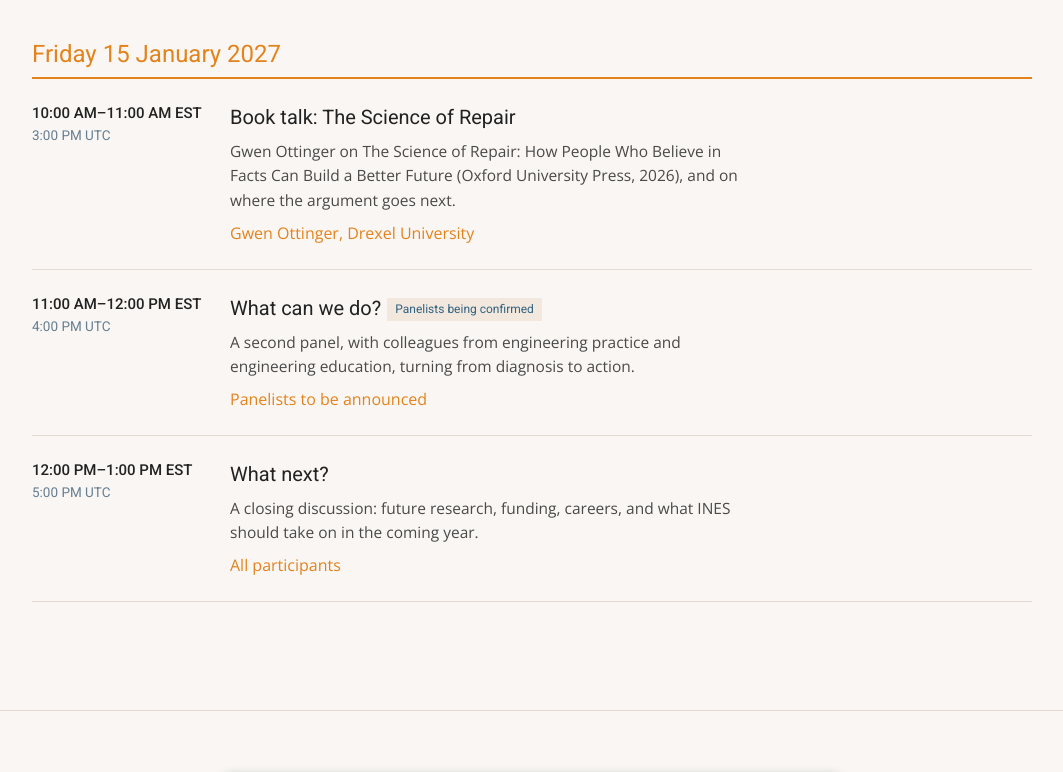
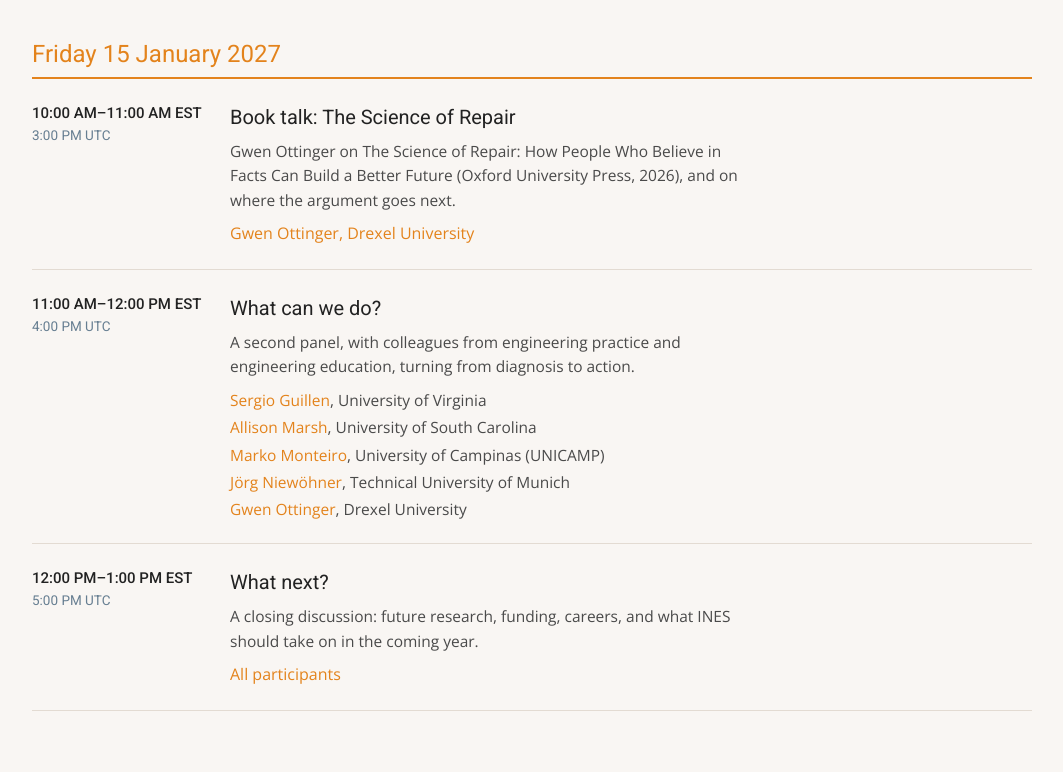
Before and after one commit to rhearty1/ines-workshop-2027, a plain HTML site: page index.html in a window 1280 px wide. Shown: the part 2357-3129 px from the top of the page, without its empty margins (108-1171 px from the left). Drawn offline with nearby package versions, Linux system fonts and the light colour scheme.

Commit message:
Session 5: the confirmed panelists
Panel 5 ("What can we do?") finished recruiting, per the 4 November
thread. Five names, so this adds an optional `people` array rendered as
a list; `who` still works and the other sessions keep using it. A
run-on paragraph of five name-and-affiliation pairs in amber was hard
to scan.

Affiliations are the speakers' own institutions. Allison Marsh is at
the University of South Carolina, not IEEE - she writes IEEE Spectrum's
"Past Forward" column and records oral histories for the IEEE History
Center, but IEEE is not her employer.

Co-Authored-By: Claude Opus 5 <noreply@anthropic.com>
Claude-Session: https://claude.ai/code/session_019UqRDaLk933fg4EMiPqAqv

```diff
--- a/index.html
+++ b/index.html
@@ -244,6 +244,12 @@ section p + p { margin-top: 1em; }
   background: var(--tan); color: var(--slate); padding: 2px 8px; margin-left: 6px;
   vertical-align: 2px;
 }
+
+/* Panel line-ups longer than a name or two, as a list rather than a run-on. */
+.who-list { list-style: none; padding: 0; margin: 10px 0 0; max-width: 58ch; }
+.who-list li { font-size: 15.5px; line-height: 1.5; }
+.who-list li + li { margin-top: 4px; }
+.who-list .name { color: var(--amber); }
 
 /* Full citations for the prize papers, so people can read them beforehand. */
 .papers { list-style: none; padding: 0; margin: 14px 0 0; max-width: 62ch; }
@@ -524,8 +530,14 @@ var PROGRAM = [
         start: "2027-01-15T16:00:00Z", end: "2027-01-15T17:00:00Z",
         title: "What can we do?",
         blurb: "A second panel, with colleagues from engineering practice and engineering education, turning from diagnosis to action.",
-        who: "Panelists to be announced",
-        tbd: true
+        people: [
+          { name: "Sergio Guillen", affil: "University of Virginia" },
+          { name: "Allison Marsh", affil: "University of South Carolina" },
+          { name: "Marko Monteiro", affil: "University of Campinas (UNICAMP)" },
+          { name: "Jörg Niewöhner", affil: "Technical University of Munich" },
+          { name: "Gwen Ottinger", affil: "Drexel University" }
+        ],
+        tbd: false
       },
       {
         start: "2027-01-15T17:00:00Z", end: "2027-01-15T18:00:00Z",
@@ -605,6 +617,10 @@ var PROGRAM = [
             "</h4>" +
             "<p>" + esc(s.blurb) + "</p>" +
             (s.who ? '<p class="who">' + esc(s.who) + "</p>" : "") +
+            (s.people ? '<ul class="who-list">' + s.people.map(function (pe) {
+              return '<li><span class="name">' + esc(pe.name) + "</span>, " +
+                     esc(pe.affil) + "</li>";
+            }).join("") + "</ul>" : "") +
             (s.papers ? '<ul class="papers">' + s.papers.map(function (pa) {
               // An author ending in an initial already carries its period.
               var authSep = /\.$/.test(pa.author) ? " " : ". ";
```
